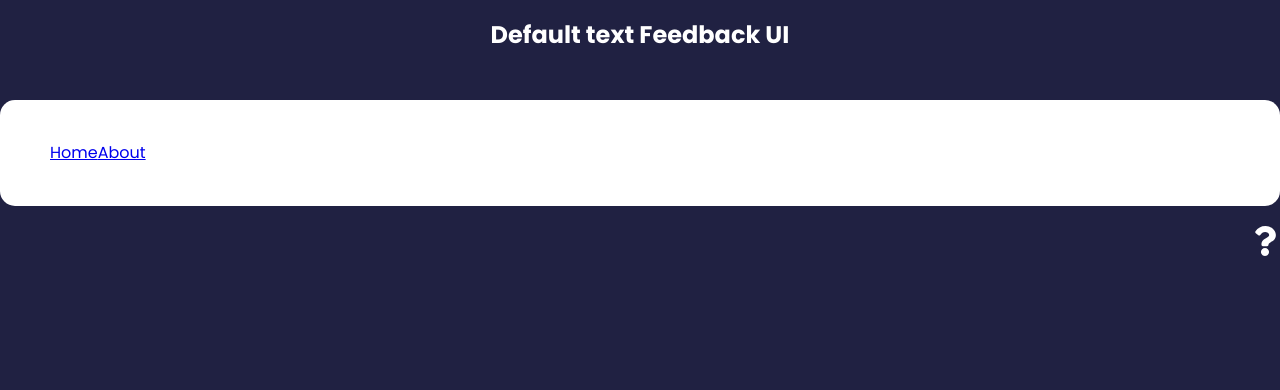
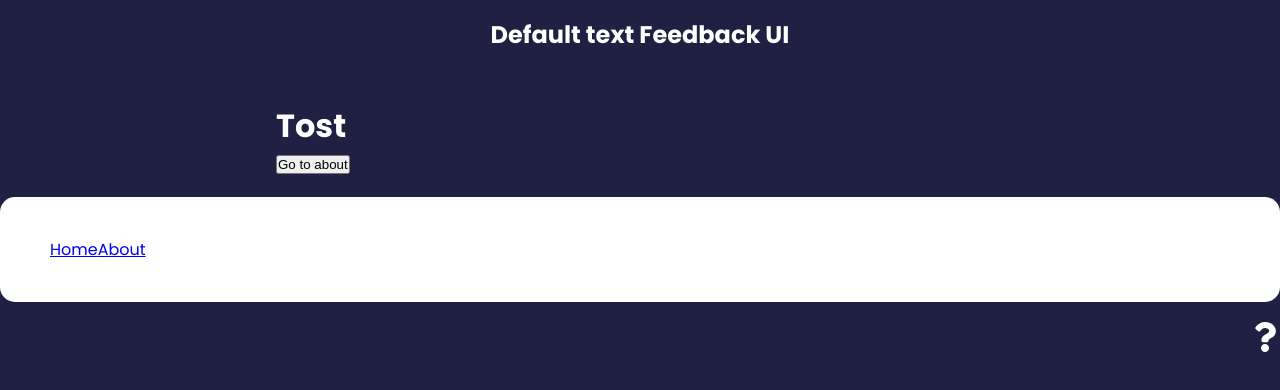
Before and after one commit to IgorZn/react_feedbacj_ui, a React (Create React App) app: page /tost in a window 1280 px wide. Shown: the top 390 px of the page. Built offline with nearby package versions, Linux system fonts and the light colour scheme.

Commit message:
6 Create a Context & Provider

```diff
--- a/src/App.js
+++ b/src/App.js
@@ -10,6 +10,7 @@ import About from "./pages/About";
 import AboutIconLink from "./components/AboutIconLink";
 import Card from "./components/shared/Card";
 import Post from "./components/Post";
+import Tost from "./components/Tost";
 
 function App() {
     const [feedback, setFeedback] = useState(FeedbackData);
@@ -30,6 +31,7 @@ function App() {
                         </Route>
                         <Route path="/about" element={<About/>}/>
                         <Route path="/post/:id/:name" element={<Post/>}/>
+                        <Route path="/tost/*" element={<Tost/>}/>
                     </Routes>
                 </div>
                 <Card revIsEnable={false}>
--- /dev/null
+++ b/src/components/Tost.jsx
@@ -0,0 +1,28 @@
+import React from 'react';
+import {Navigate, useNavigate, Routes, Route} from 'react-router-dom'
+
+function Tost(props) {
+    const status = 200
+    const navigate = useNavigate()
+
+    if(status === 400) {
+        return <Navigate to={'/notfound'}/>
+    }
+
+    const onclick = () => {
+        console.log('Hello')
+        navigate('/about')
+    }
+
+    return (
+        <div>
+            <h1>Tost</h1>
+            <button onClick={onclick}>Go to about</button>
+            <Routes>
+                <Route path={'/show'} element={<h1>Hello</h1>}/>
+            </Routes>
+        </div>
+    );
+}
+
+export default Tost;
```
